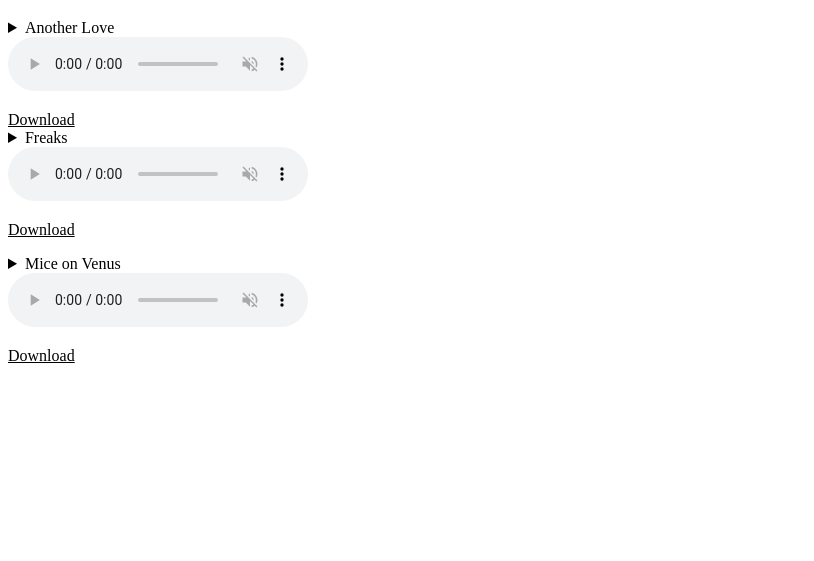
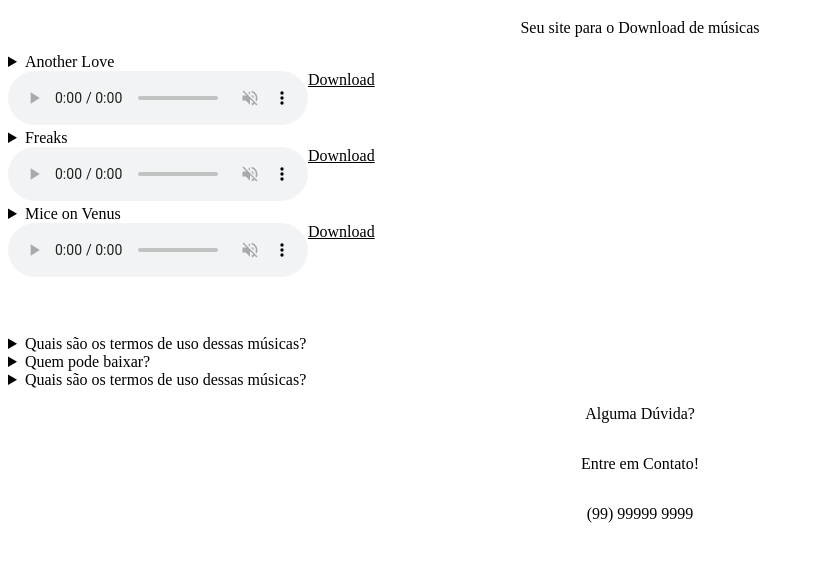
Before and after one commit to kretzerfelipe/01-Exercicios-HTML, a plain HTML site: page 003 - Exercício HTML Básico/index.html in a window 1280 px wide. Shown: the part 61-622 px from the top of the page, without its empty margins (0-814 px from the left). Drawn offline with Linux system fonts and the light colour scheme.

Commit message:
EX3 PRONTO

```diff
--- a/003 - Exercício HTML Básico/index.html
+++ b/003 - Exercício HTML Básico/index.html
@@ -19,6 +19,17 @@
                 justify-content: center;
                 align-items: center;
             }
+
+            .clTituloPrincipal2{
+                color: rgb(0, 0, 0);
+                display: flex;
+                justify-content: center;
+                align-items: center;
+            }
+
+            .cllinha{
+                display: flex;
+            }
         </style>
      </head>
 
@@ -28,38 +39,98 @@
             <div>
                     <header>
                         <a><h1 class="clTituloPrincipal">Spotiflix</h1></a>
+                        <p class="clTituloPrincipal2">Seu site para o Download de músicas</p>
                     </header>
-                    </div>
                 <!------------- Área de Músicas ------------------>
                     <main>
-                        <div></div>
+                        <section id="download">
                             <details>
                                 <summary>Another Love</summary>
                                 <p>Single - Tom Odell<br>
                             </details>
+                            <div class="cllinha">
+                                <div>
                                     <audio controls autoplay loop muted>
-                                <source src="assets/Love.mp3" type="audio/mpeg"></audio></p>
+                                        <source src="assets/Love.mp3" type="audio/mpeg">
+                                        Seu navegador não é compatível com o áudio
+                                    </audio>
+                                </div>
+                                <div>
                                     <a href="assets/Love.mp3" download target="_blank">Download</a>
                                 </div>
+                            </div>
+
                             <details>
                                 <summary>Freaks</summary>
-                                <p>Single - Surf case <br>
+                                <p>Single - surf Case <br>
                             </details>
+                            <div class="cllinha">
+                                <div>
                                     <audio controls autoplay loop muted>
-                                <source src="assets/Freaks.mp3" type="audio/mpeg"></audio></p>
+                                        <source src="assets/Freaks.mp3" type="audio/mpeg">
+                                        Seu navegador não é compatível com o áudio
+                                    </audio>
+                                </div>
+                                <div>
                                     <a href="assets/Freaks.mp3" download target="_blank">Download</a>
+                                </div>
+                            </div>
+
+                            <details>
+                                <summary>Mice on Venus</summary>
+                                <p>Album - C418 - Minecraft<br>
+                            </details>
+                            <div class="cllinha">
+                                <div>
+                                    <audio controls autoplay loop muted>
+                                        <source src="assets/MiceOnVenus.mp3" type="audio/mpeg">
+                                        Seu navegador não é compatível com o áudio
+                                    </audio>
+                                </div>
+                                <div>
+                                    <a href="assets/MiceOnVenus.mp3" download target="_blank">Download</a>
+                                </div>
+                            </div>
+                        </section>
+                        <br> <br> <br>
+                        <section>
+                            <div>
+                                <details>
+                                    <summary>Quais são os termos de uso dessas músicas?</summary>
+                                    <p>Lorem ipsum dolor sit, amet consectetur adipisicing elit. Molestias, sequi iure ducimus hic vitae perspiciatis excepturi voluptatum aliquid, quisquam ipsa praesentium odio dolorem neque at inventore corporis libero corrupti ea!</p>
+                                </details>
+
                             </div>
 
                             <div>
-                            <p></p><details>
-                                <summary>Mice on Venus</summary>
-                                <p>Album - C418 - Minecraft<br>
+                                <details>
+                                    <summary>Quem pode baixar?</summary>
+                                    <p>Lorem ipsum dolor sit, amet consectetur adipisicing elit. Molestias, sequi iure ducimus hic vitae perspiciatis excepturi voluptatum aliquid, quisquam ipsa praesentium odio dolorem neque at inventore corporis libero corrupti ea!</p>
                                 </details>
-                            <audio controls autoplay loop muted>
-                                <source src="assets/MiceOnVenus.mp3" type="audio/mpeg"></audio></p>
-                            <a href="assets/MiceOnVenus.mp3" download target="_blank">Download</a>
+
                             </div>
+
+                            <div>
+                                <details>
+                                    <summary>Quais são os termos de uso dessas músicas?</summary>
+                                    <p>Lorem ipsum dolor sit, amet consectetur adipisicing elit. Molestias, sequi iure ducimus hic vitae perspiciatis excepturi voluptatum aliquid, quisquam ipsa praesentium odio dolorem neque at inventore corporis libero corrupti ea!</p>
+                                </details>
+
+                            </div>
+                        </section>
                     </main>
+
+                    <footer>
+                        <div class="clTituloPrincipal2">
+                            <p>Alguma Dúvida?</p>
+                        </div>
+                        <div class="clTituloPrincipal2">
+                            <p>Entre em Contato!</p>
+                        </div>
+                        <div class="clTituloPrincipal2">
+                            <p>(99) 99999 9999</p>
+                        </div>
+                    </footer>
             </div>
     </body>
 </html>
```
Lines whose indentation alone changed are shown as unchanged.
